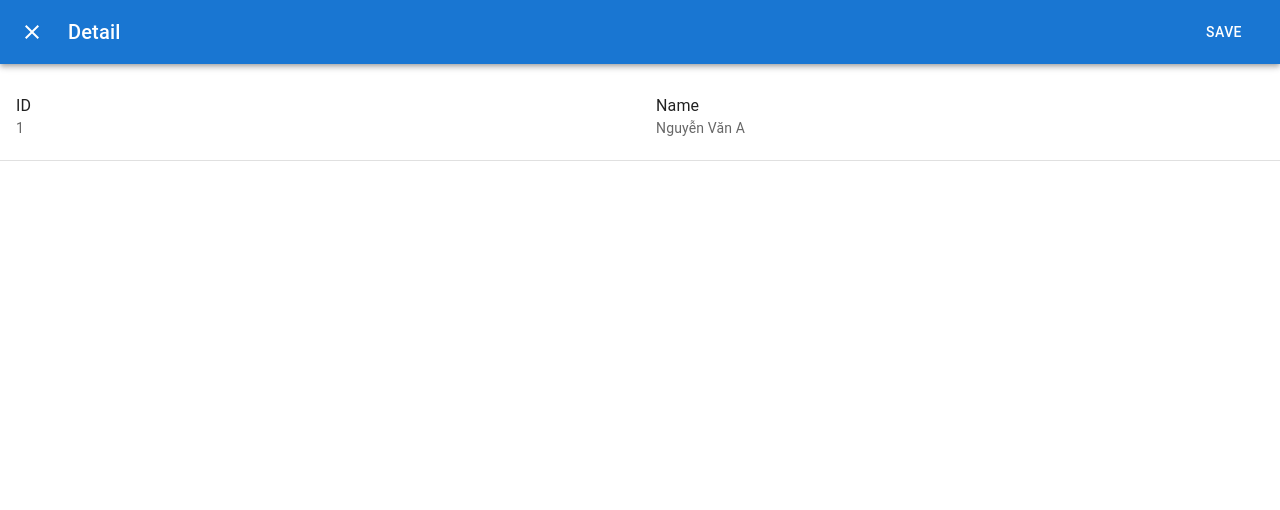
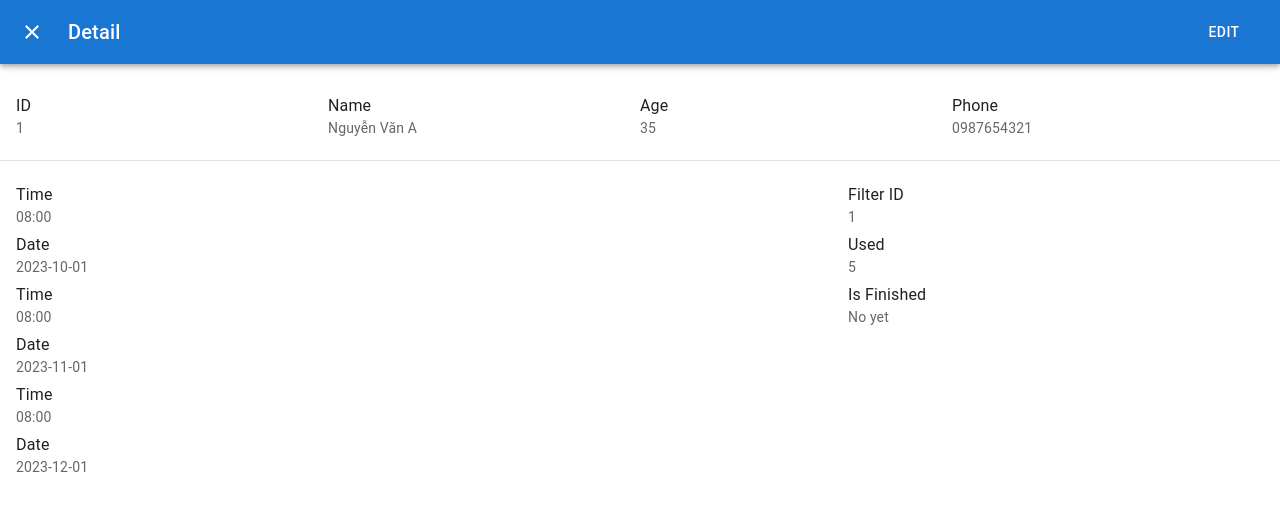
Before and after one commit to TalJa1/leminhkhoi-webapp, a React (Create React App) app: page /management in a window 1280 px wide. Both pictures are taken after a click on the button 1204 px from the left and 309 px from the top of the page. Shown: the top 510 px of the page. Built offline with nearby package versions, Linux system fonts and the light colour scheme.

Commit message:
refactor: Add isModify state and handleSave/handleModify functions in DoctorManagementComponent

```diff
--- a/src/components/hospital/DoctorManagementComponent.tsx
+++ b/src/components/hospital/DoctorManagementComponent.tsx
@@ -19,6 +19,7 @@ import {
   Divider,
   Grid,
   styled,
+  Box,
 } from "@mui/material";
 import VisibilityIcon from "@mui/icons-material/Visibility";
 import { patientData } from "../../data/appData";
@@ -47,6 +48,7 @@ const StyledTableRow = styled(TableRow)(({ theme }) => ({
 
 const DoctorManagementComponent = () => {
   const [open, setOpen] = useState(false);
+  const [isModify, setIsModify] = useState(false);
   const [userDialog, setUserDialog] = useState<Patient>({
     id: -1,
     name: "",
@@ -70,6 +72,15 @@ const DoctorManagementComponent = () => {
 
   const handleClose = () => {
     setOpen(false);
+  };
+
+  const handleSave = () => {
+    setIsModify(false);
+    setOpen(false);
+  };
+
+  const handleModify = () => {
+    setIsModify(true);
   };
 
   return (
@@ -103,12 +114,12 @@ const DoctorManagementComponent = () => {
                 <TableCell align="right">{patient.age}</TableCell>
                 <TableCell align="right">{patient.phone}</TableCell>
                 <TableCell align="right">
-                  <IconButton aria-label="info">
-                    <VisibilityIcon
-                      onClick={() => {
-                        handleClickOpen(patient.id);
-                      }}
-                    />
+                  <IconButton
+                    onClick={() => {
+                      handleClickOpen(patient.id);
+                    }}
+                  >
+                    <VisibilityIcon />
                   </IconButton>
                 </TableCell>
               </StyledTableRow>
@@ -137,21 +148,55 @@ const DoctorManagementComponent = () => {
             <Typography sx={{ ml: 2, flex: 1 }} variant="h6" component="div">
               Detail
             </Typography>
-            <Button autoFocus color="inherit" onClick={handleClose}>
-              save
+            <Button
+              autoFocus
+              color="inherit"
+              onClick={isModify ? handleSave : handleModify}
+            >
+              {isModify ? "Save" : "Edit"}
             </Button>
           </Toolbar>
         </AppBar>
         <List>
-          <Grid container sx={{ margin: "1rem" }}>
-            <Grid item xs={6}>
+          <Grid container sx={{ padding: "1rem" }}>
+            <Grid item xs={12} md={3} lg={3}>
               <ListItemText primary="ID" secondary={userDialog.id} />
             </Grid>
-            <Grid item xs={6}>
+            <Grid item xs={12} md={3} lg={3}>
               <ListItemText primary="Name" secondary={userDialog.name} />
+            </Grid>
+            <Grid item xs={12} md={3} lg={3}>
+              <ListItemText primary="Age" secondary={userDialog.age} />
+            </Grid>
+            <Grid item xs={12} md={3} lg={3}>
+              <ListItemText primary="Phone" secondary={userDialog.phone} />
             </Grid>
           </Grid>
           <Divider />
+          <Grid container sx={{ padding: "1rem" }}>
+            <Grid item xs={12} md={8} lg={8}>
+              {userDialog.schedule.map((s, index) => (
+                <Box key={index}>
+                  <ListItemText primary="Time" secondary={s.time} />
+                  <ListItemText primary="Date" secondary={s.date} />
+                </Box>
+              ))}
+            </Grid>
+            <Grid item xs={12} md={4} lg={4}>
+              <ListItemText
+                primary="Filter ID"
+                secondary={userDialog.filterInfo.id}
+              />
+              <ListItemText
+                primary="Used"
+                secondary={userDialog.filterInfo.used}
+              />
+              <ListItemText
+                primary="Is Finished"
+                secondary={userDialog.filterInfo.isFinished ? "Yes" : "No yet"}
+              />
+            </Grid>
+          </Grid>
         </List>
       </Dialog>
     </React.Fragment>
--- a/src/data/appData.ts
+++ b/src/data/appData.ts
@@ -25,7 +25,7 @@ export const patientData = [
     filterInfo: {
       id: 1,
       used: 5,
-      isFinished: true,
+      isFinished: false,
     },
     schedule: [
       {
@@ -125,7 +125,7 @@ export const patientData = [
     filterInfo: {
       id: 5,
       used: 3,
-      isFinished: true,
+      isFinished: false,
     },
     schedule: [
       {
--- a/src/views/hospital/Management.tsx
+++ b/src/views/hospital/Management.tsx
@@ -1,5 +1,5 @@
+import React from "react";
 import { Box } from "@mui/material";
-import React from "react";
 import MainLayout from "../../components/MainLayout";
 import { Account } from "../../services/typeProps";
 import { useSelector } from "react-redux";
```
